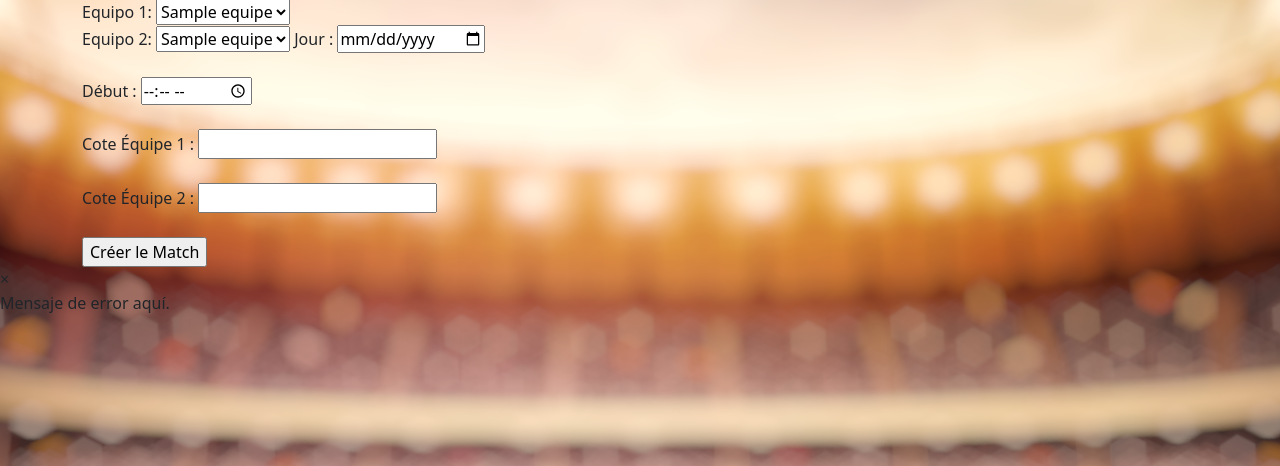
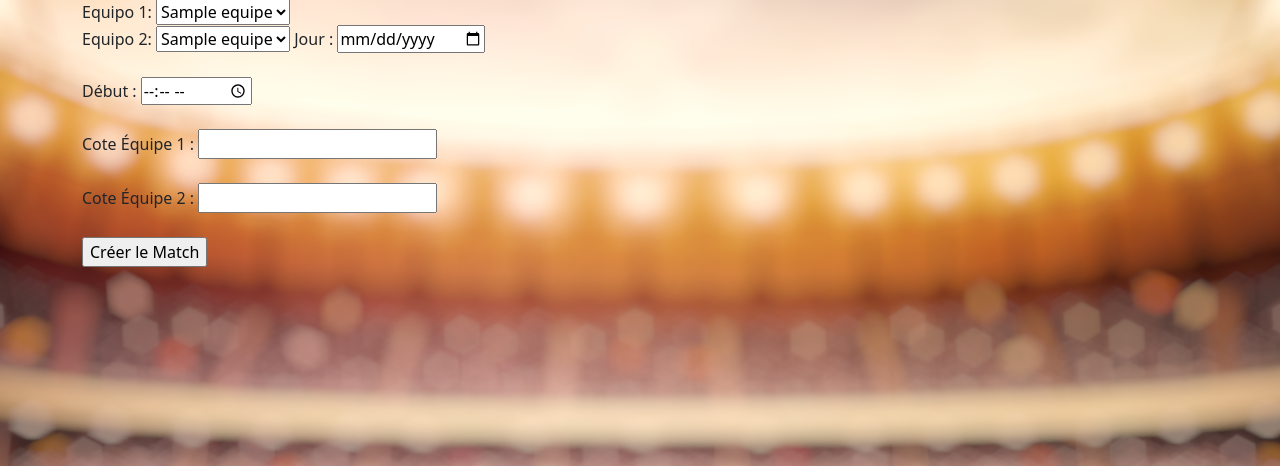
Before and after one commit to VitorPinto1/superbowl_ECF, a Flask app: page /planification in a window 1280 px wide. Shown: the part 107-573 px from the top of the page. Run offline with Flask 3, Linux system fonts and the light colour scheme; tables that the repository leaves empty hold one stand-in row (values such as "Sample post"); some libraries are stand-ins or nearby versions.

Commit message:
pop up modifie

```diff
--- a/templates/planification.html
+++ b/templates/planification.html
@@ -53,23 +53,25 @@
 
 
 <script>
-    // Función para mostrar el popup
+  // Fonction pour afficher la fenêtre contextuelle d'erreur
   function showErrorPopup(message) {
     document.getElementById('errorMessage').textContent = message;
     document.getElementById('errorPopup').style.display = 'block';
   }
 
-// Función para cerrar el popup
+  // Fonction pour fermer la fenêtre contextuelle d'erreur
   function closePopup() {
     document.getElementById('errorPopup').style.display = 'none';
+  }
+
+  // Vérifier s'il y a un message d'erreur et afficher ou masquer la fenêtre contextuelle en conséquence
+  var error_message = "{{ error_message }}"; // Obtenir le message d'erreur de Django
+  if (error_message) {
+    showErrorPopup(error_message); // Afficher la fenêtre contextuelle s'il y a un message d'erreur
+  } else {
+    closePopup(); // Masquer la fenêtre contextuelle s'il n'y a pas de message d'erreur
   }
 </script>
 
 
-{% if error_message %}
-  <script>
-      showErrorPopup("{{ error_message }}");
-  </script>
-{% endif %}
-
 {% endblock %}
```
Lines whose indentation alone changed are shown as unchanged.
